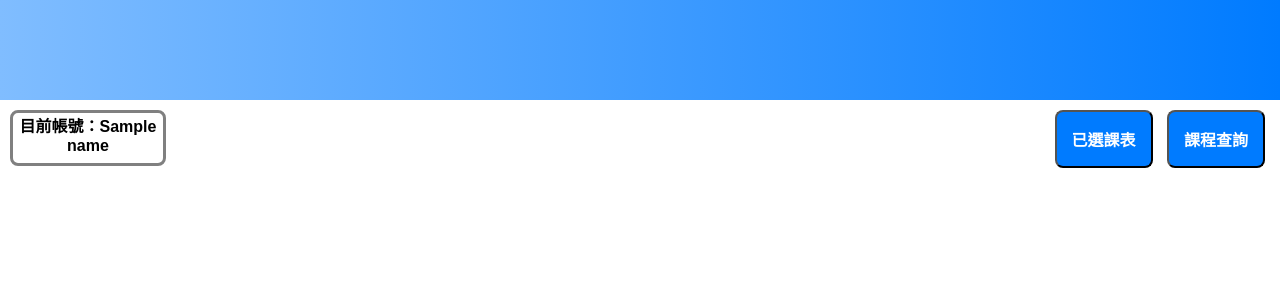
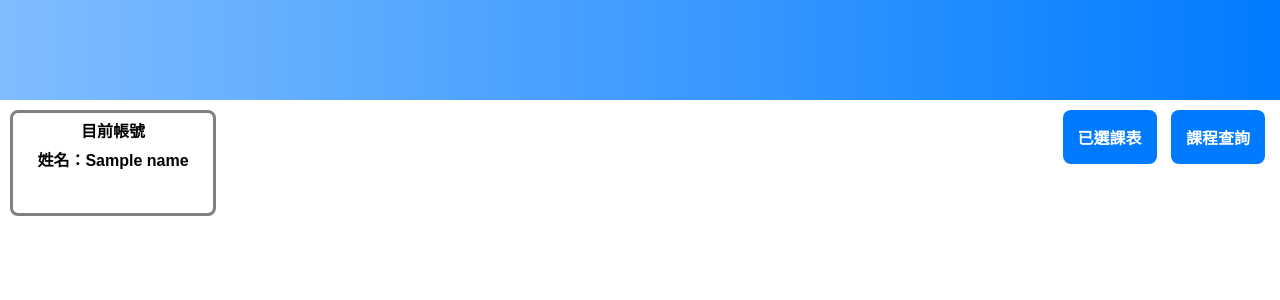
Before and after one commit to Fonzzznkk/D1149665, a Django app: template software/mysite/myapp/templates/myapp/homepage.html in a window 1280 px wide. Shown: the top 300 px of the page. Run offline with Django 5.2, Linux system fonts and the light colour scheme; the template is opened without the code that fills it: most values are stand-ins (such as "Sample title", 1, 10 or a date in 2020); some libraries are stand-ins or nearby versions.

Commit message:
modify homepage.html

```diff
--- a/software/mysite/myapp/templates/myapp/homepage.html
+++ b/software/mysite/myapp/templates/myapp/homepage.html
@@ -39,7 +39,7 @@
     </script>
     <meta charset="UTF-8">
     <meta name="viewport" content="width=device-width, initial-scale=1.0">
-    <title> 選課系統 </title>
+    <title> 主頁面 </title>
     <style>
         /*全域*/
         body {
@@ -63,11 +63,14 @@
             border: solid gray;
             border-collapse: collapse;
             border-radius: 8px;
-            width: 150px;
-            height: 50px;
+            width: 200px;
+            height: 100px;
             text-align: center;
             margin-right: auto;
             margin-left: 10px;
+        }
+        .homepage-account p {
+            margin: 5px 0px;
         }
         /*功能欄*/
         .homepage-function {
@@ -80,6 +83,7 @@
             background-color: #007bff;
             margin: 0px 5px;
             padding: 15px 15px;
+            border: none;
             border-radius: 8px;
             transition: 0.3s;
             cursor: pointer;
@@ -94,7 +98,8 @@
     </div>
     <div class="homepage-container">
         <div class="homepage-account">
-            <b>目前帳號：<span id="username">{{name}}</span></b>
+            <p><b> 目前帳號 </b></p>
+            <b>姓名：<span id="username">{{ name }}</span></b>
         </div>
         <div class="homepage-function">
             <button id="curriculum-button" type="button"><b> 已選課表 </b></button>
```
